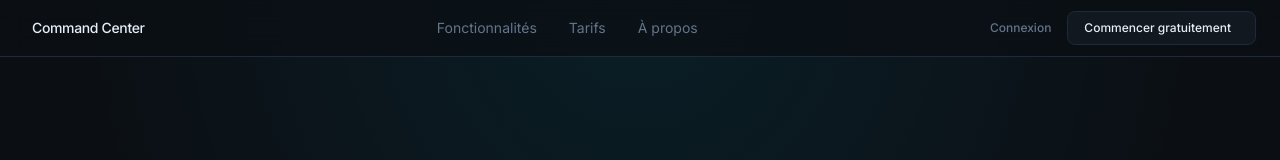
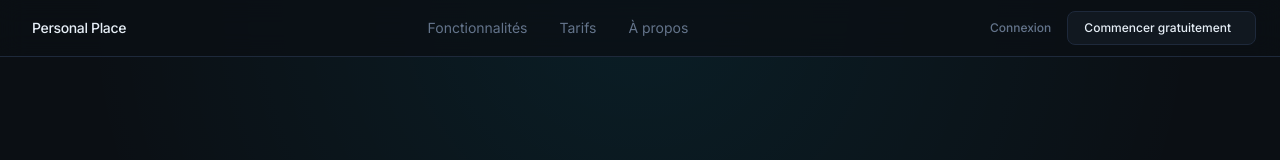
Before and after one commit to Lefurtif221/command-center-SAAS-dashboard-, a React (Vite) app: page / in a window 1280 px wide. Shown: the top 160 px of the page. Built offline with nearby package versions, Linux system fonts and the light colour scheme; no server answers; some icons are missing.

Commit message:
rename: Command Center → Personal Place

```diff
--- a/index.html
+++ b/index.html
@@ -3,7 +3,7 @@
 <head>
   <meta charset="UTF-8" />
   <meta name="viewport" content="width=device-width, initial-scale=1.0" />
-  <title>Command Center - Plateforme de Productivité</title>
+  <title>Personal Place - Espace Personnel</title>
   <link rel="preconnect" href="https://fonts.googleapis.com">
   <link rel="preconnect" href="https://fonts.gstatic.com" crossorigin>
   <link href="https://fonts.googleapis.com/css2?family=Inter:wght@300;400;500;600&display=swap" rel="stylesheet">
--- a/package.json
+++ b/package.json
@@ -1,5 +1,5 @@
 {
-  "name": "command-center",
+  "name": "personal-place",
   "private": true,
   "version": "0.0.0",
   "type": "module",
--- a/src/pages/AuthPage.jsx
+++ b/src/pages/AuthPage.jsx
@@ -52,7 +52,7 @@ export default function AuthPage() {
           </button>
           <div className="flex items-center gap-2 mb-12">
             <span className="iconify text-accent" data-icon="lucide:zap" data-width="24"></span>
-            <span className="font-medium tracking-tight text-lg">Command Center</span>
+            <span className="font-medium tracking-tight text-lg">Personal Place</span>
           </div>
           <h1 className="text-4xl font-semibold tracking-tighter-custom mb-6 leading-tight">
             Bienvenue sur votre<br />espace productif
@@ -83,7 +83,7 @@ export default function AuthPage() {
         <div className="w-full max-w-md">
           <div className="lg:hidden flex items-center gap-2 mb-8">
             <span className="iconify text-accent" data-icon="lucide:zap" data-width="20"></span>
-            <span className="font-medium tracking-tight text-sm">Command Center</span>
+            <span className="font-medium tracking-tight text-sm">Personal Place</span>
           </div>
           <div className="flex gap-1 p-1 bg-surface border border-border rounded-lg mb-8">
             <button onClick={() => { setActiveTab('login'); setError('') }} className={`flex-1 py-2.5 rounded-md text-sm font-medium transition-all ${activeTab === 'login' ? 'bg-bg text-text border border-border' : 'text-muted hover:text-text'}`}>Connexion</button>
--- a/src/pages/LandingPage.jsx
+++ b/src/pages/LandingPage.jsx
@@ -28,7 +28,7 @@ export default function LandingPage() {
         <div className="max-w-7xl mx-auto px-6 h-14 flex items-center justify-between">
           <div className="flex items-center gap-2">
             <span className="iconify text-accent" data-icon="lucide:zap" data-width="20" data-stroke-width="1.5"></span>
-            <span className="font-medium tracking-tight text-sm">Command Center</span>
+            <span className="font-medium tracking-tight text-sm">Personal Place</span>
           </div>
           <div className="hidden md:flex items-center gap-8 text-sm text-muted">
             <a href="#features" className="hover:text-text transition-colors">Fonctionnalités</a>
@@ -283,14 +283,14 @@ export default function LandingPage() {
         <div className="max-w-7xl mx-auto px-6 flex flex-col md:flex-row justify-between items-center gap-6">
           <div className="flex items-center gap-2">
             <span className="iconify text-muted" data-icon="lucide:zap" data-width="18"></span>
-            <span className="text-sm font-medium text-muted">Command Center</span>
+            <span className="text-sm font-medium text-muted">Personal Place</span>
           </div>
           <div className="flex gap-6 text-xs text-muted">
             <a href="#" className="hover:text-text transition-colors">Confidentialité</a>
             <a href="#" className="hover:text-text transition-colors">Conditions</a>
             <a href="#" className="hover:text-text transition-colors">Contact</a>
           </div>
-          <div className="text-xs text-muted/50">© 2024 Command Center. Tous droits réservés.</div>
+          <div className="text-xs text-muted/50">© 2024 Personal Place. Tous droits réservés.</div>
         </div>
       </footer>
     </div>
```
